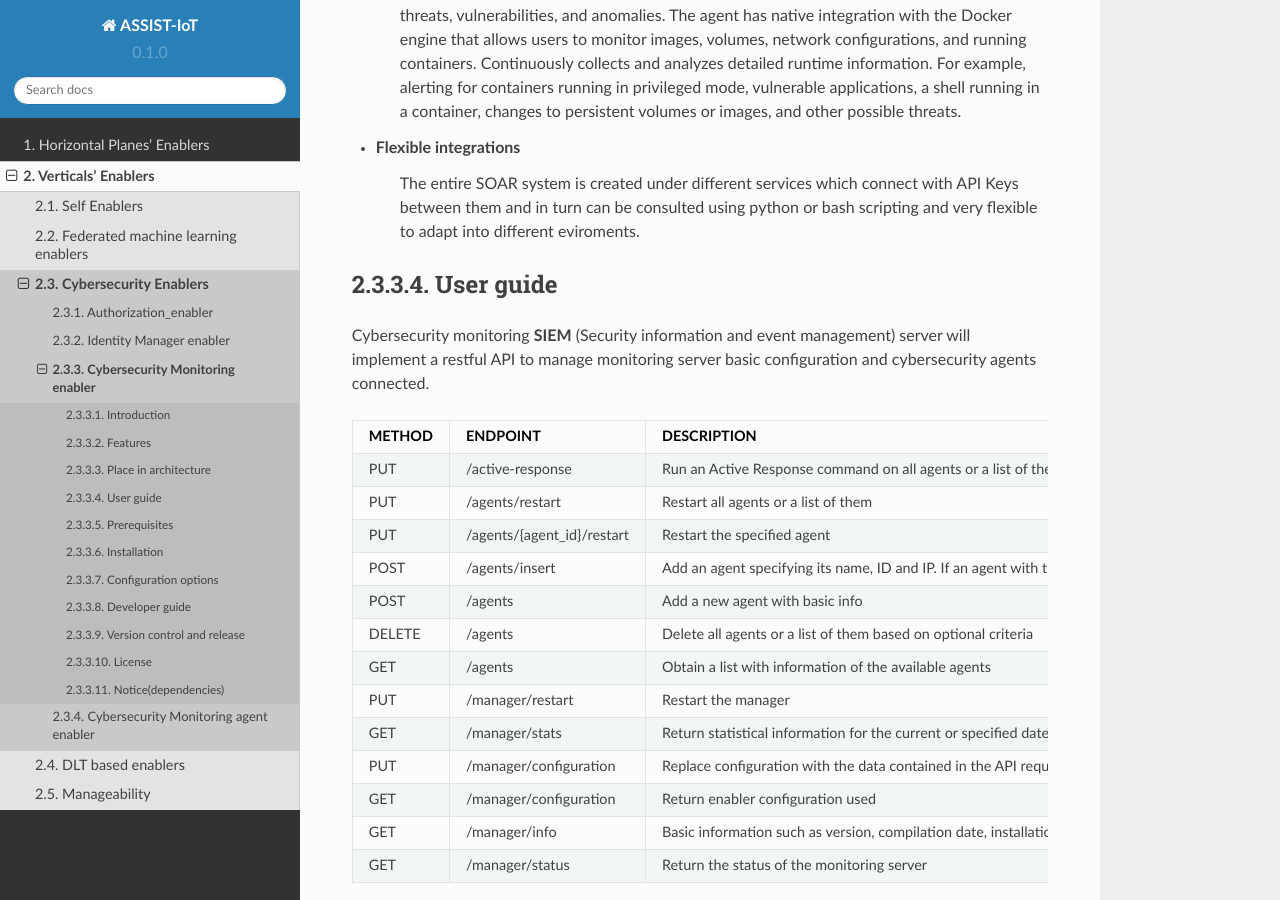
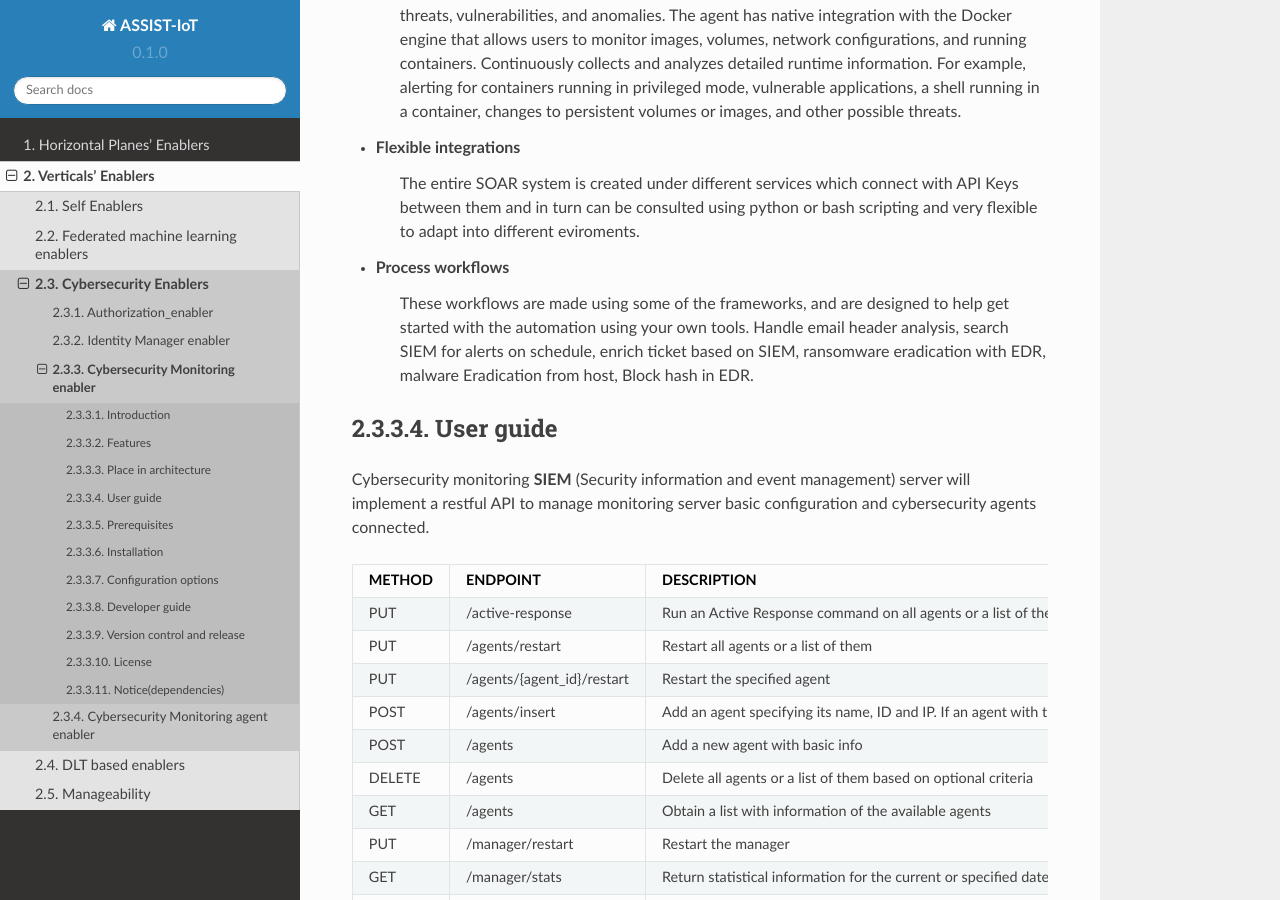
Before and after one commit to assist-iot/assist-iot-documentation, a Sphinx documentation site: the page built from docs/source/verticals/cybersecurity/cybersecurity_monitoring_enabler.rst, in a window 1280 px wide and 900 px high, scrolled down 2664 px. Built offline with Sphinx 7.4.7 and the Read the Docs theme 2.0.0, drawn with Linux system fonts in a browser that asks for light colours.

Commit message:
Update cybersecurity_monitoring_enabler.rst

```diff
--- a/docs/source/verticals/cybersecurity/cybersecurity_monitoring_enabler.rst
+++ b/docs/source/verticals/cybersecurity/cybersecurity_monitoring_enabler.rst
@@ -117,6 +117,12 @@ Place in architecture
     The entire SOAR system is created under different services which connect with API Keys between them and in turn can be consulted using python or bash scripting and very flexible to adapt into different eviroments.
 
 
+- **Process workflows**
+
+    These workflows are made using some of the frameworks, and are designed to help get started with the automation using your own tools.
+    Handle email header analysis, search SIEM for alerts on schedule, enrich ticket based on SIEM, ransomware eradication with EDR, malware Eradication from host,
+    Block hash in EDR.
+
 ***************
 User guide
 ***************
```
